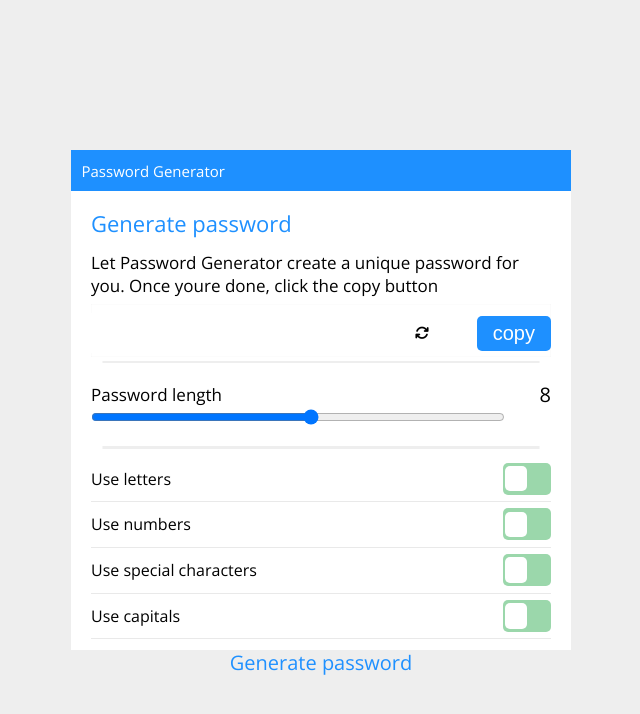
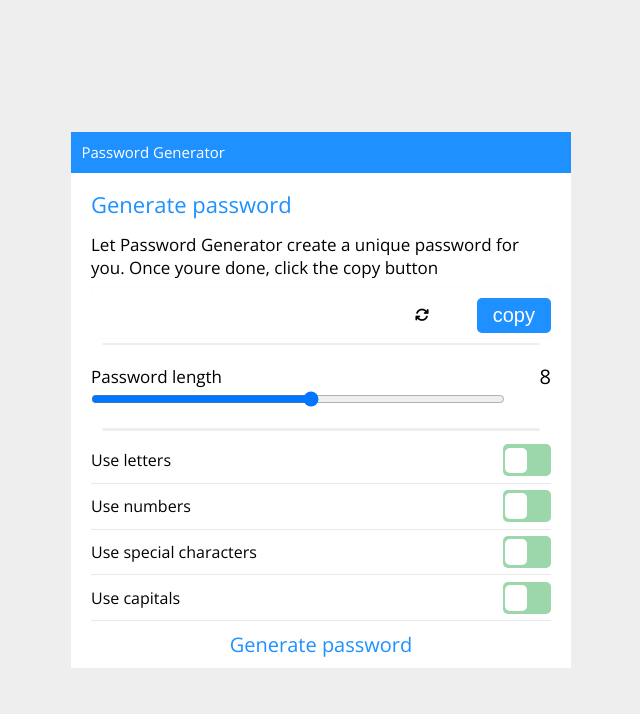
Before and after one commit to sappiah085/passWord-generator, a plain HTML site: page index.html in a window 1280 px wide. Shown: the whole page, without its empty margins (319-959 px from the left). Drawn offline with nearby package versions, Linux system fonts and the light colour scheme.

Commit message:
Update styles.css

```diff
--- a/styles.css
+++ b/styles.css
@@ -36,7 +36,7 @@ body {
   align-items: center;
   width: 95%;
   max-width: 500px;
-  max-height: 500px;
+  min-height: 500px;
   background-color: var(--white);
 }
 .header{
```
